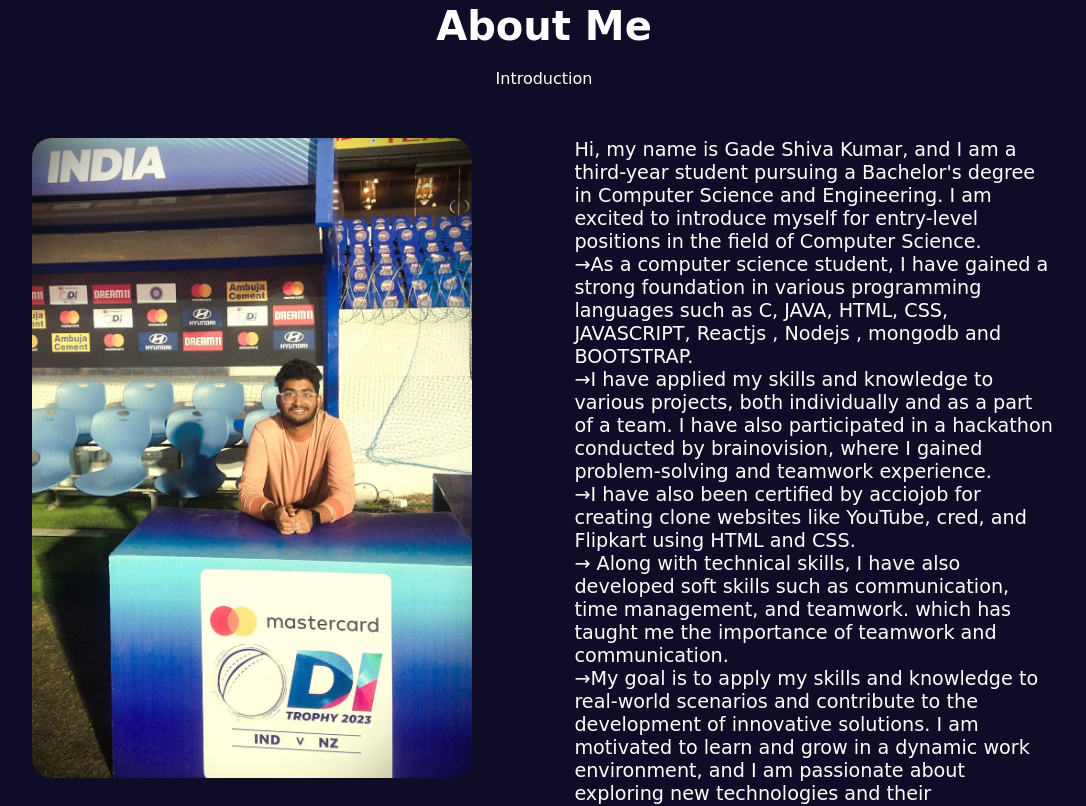
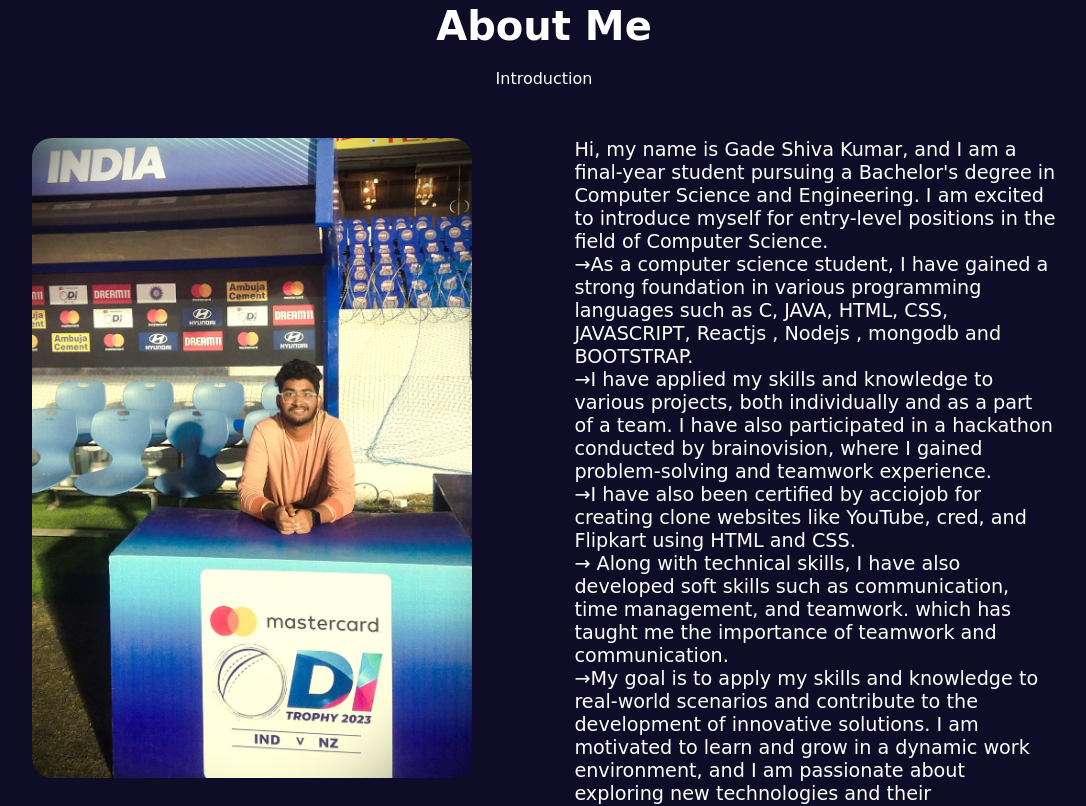
Before and after one commit to shiva-538/GadeShivaKumar, a plain HTML site: page index.html in a window 1280 px wide. Shown: the part 997-1803 px from the top of the page, without its empty margins (96-1182 px from the left). Drawn offline with Linux system fonts and the light colour scheme.

Commit message:
Update index.html

```diff
--- a/index.html
+++ b/index.html
@@ -52,7 +52,7 @@
             </div>
 
             <div class="aboutme-text">
-                <p>Hi, my name is Gade Shiva Kumar, and I am a third-year student pursuing a Bachelor's degree in
+                <p>Hi, my name is Gade Shiva Kumar, and I am a final-year student pursuing a Bachelor's degree in
                     Computer Science and Engineering. I am excited to introduce myself for entry-level positions in the
                     field of Computer Science.
                     <br>
```
